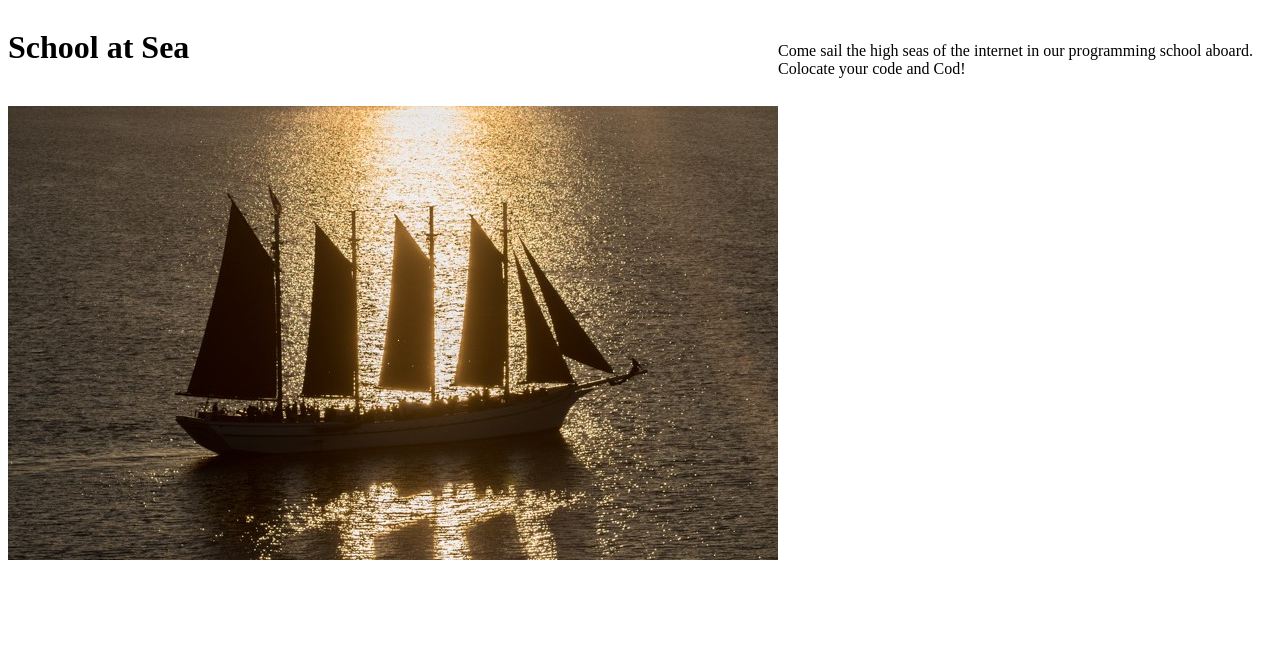
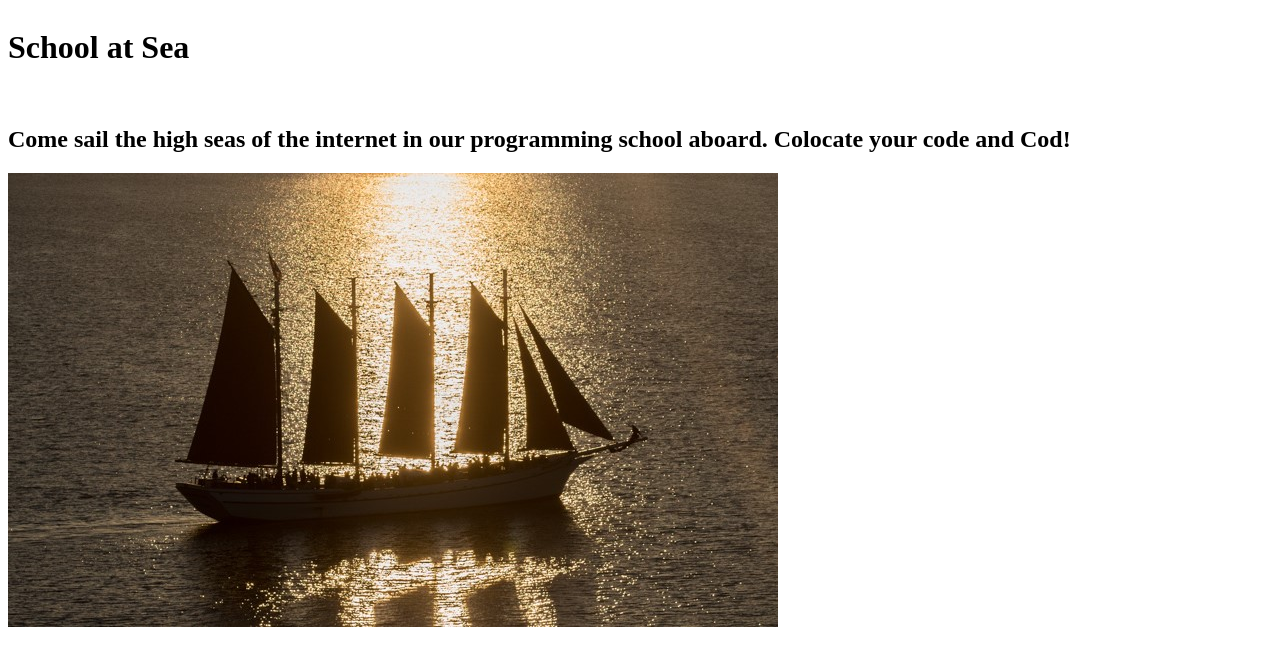
Before and after one commit to atchafalaya/deployment-lab, a website: page public/index.html in a window 1280 px wide. Drawn offline with Linux system fonts and the light colour scheme; files whose address does not match are found by name.

Commit message:
moved text to h2

```diff
--- a/public/index.html
+++ b/public/index.html
@@ -12,13 +12,14 @@
   <div>
   <h1>School at Sea</h1>
   <br>
+  <h2>Come sail the high seas of the internet in our programming school aboard. Colocate your code and Cod! </h2>
   <img id="ship1" src="images/Sailing.jpeg" alt="sailing"/>
   </div>
   <br>
   <div>
     <p class = "Para1">
       <br>
-      Come sail the high seas of the internet in our programming school aboard. Colocate your code and Cod!
+
     </p>
   </div>
 </body>
```
